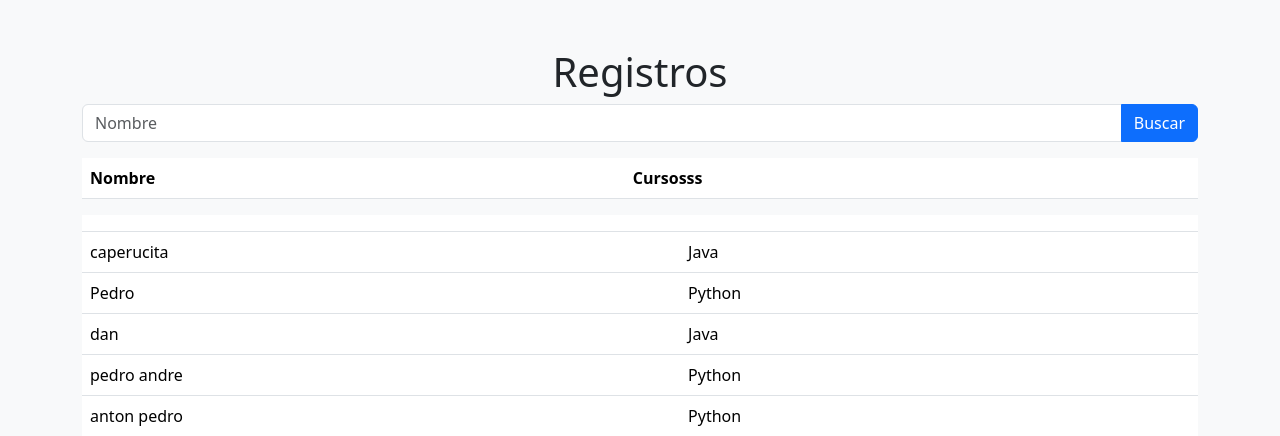
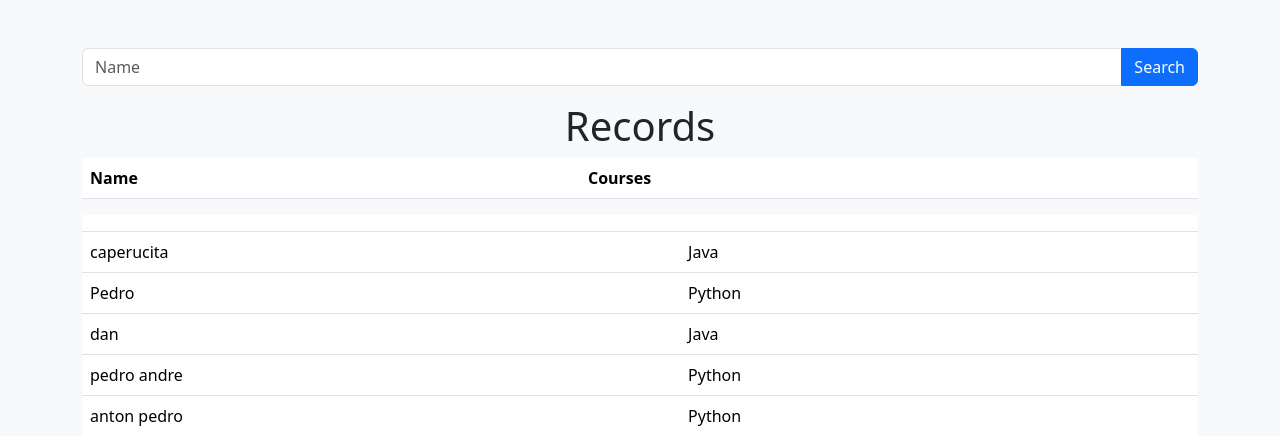
Before and after one commit to ArleyDev/programmingCoursesRegistration, a Flask app: page /registros in a window 1280 px wide. Shown: the top 436 px of the page. Run offline with Flask 3, Linux system fonts and the light colour scheme; data comes from the database, SQL or seed files in the repository; both versions use the stored data as it was after the commit; lists and menus that the app fills with data are empty; some libraries are stand-ins or nearby versions.

Commit message:
commit previo a github

```diff
--- a/Templates/registered.html
+++ b/Templates/registered.html
@@ -14,6 +14,12 @@
             <p class="fs-4">{{name}}, {{lastName}}, you have successfully registered for the {{curso}} course <span class="text-success">&#x2713;</span></p>
         </div>
     </div>
+<!--add a button below the container to redirect to the url/registros -->
+    <div class="container mt-5">
+        <div class="card p-4 text-center">
+            <a href="/registros" class="btn btn-primary">View records</a>
+        </div>
+    </div>
 
     <!-- Agregar enlaces a los archivos de Bootstrap JS -->
     <script src="https://cdn.jsdelivr.net/npm/bootstrap/dist/js/bootstrap.bundle.min.js"></script>
--- a/Templates/registros.html
+++ b/Templates/registros.html
@@ -10,20 +10,22 @@
 <body class="bg-light">
 
     <div class="container mt-5">
-        <h1 class="text-center">Registros</h1>
         <form action="/registros" method="post" class="mb-3">
             <div class="input-group">
-                <input class="form-control" placeholder="Nombre" name="NombreEnRegistro" type="text">
-                <button class="btn btn-primary" type="submit">Buscar</button>
+                <input class="form-control" placeholder="Name" name="NombreEnRegistro" type="text">
+                <button class="btn btn-primary" type="submit">Search</button>
             </div>
         </form>
+
+        <h1 class="text-center">Records</h1>
+
 
         <div class="table-responsive">
             <table class="table">
                 <thead>
                     <tr>
-                        <th>Nombre</th>
-                        <th>Cursosss</th>
+                        <th>Name</th>
+                        <th>Courses</th>
                     </tr>
                 </thead>
                 <tbody>
```
Also changed, not shown: database/baseDeDatosCursos.db.
